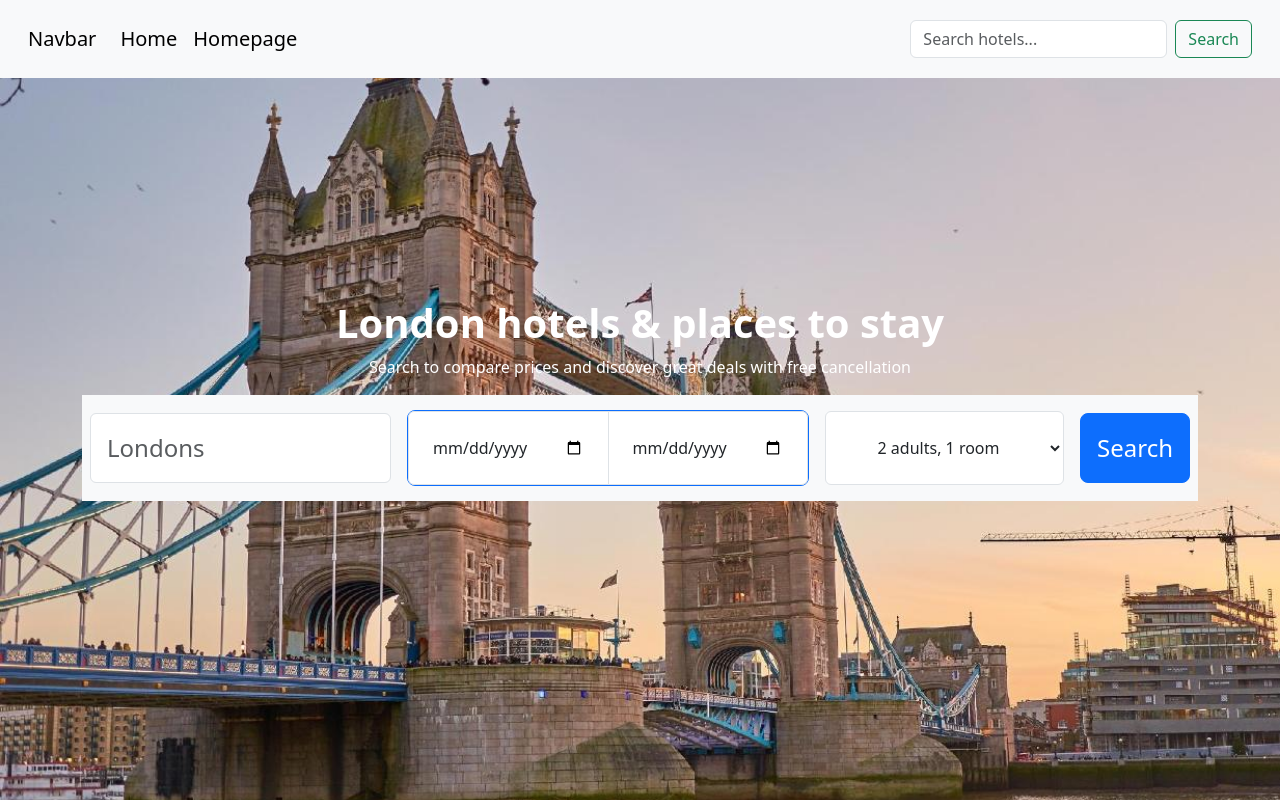
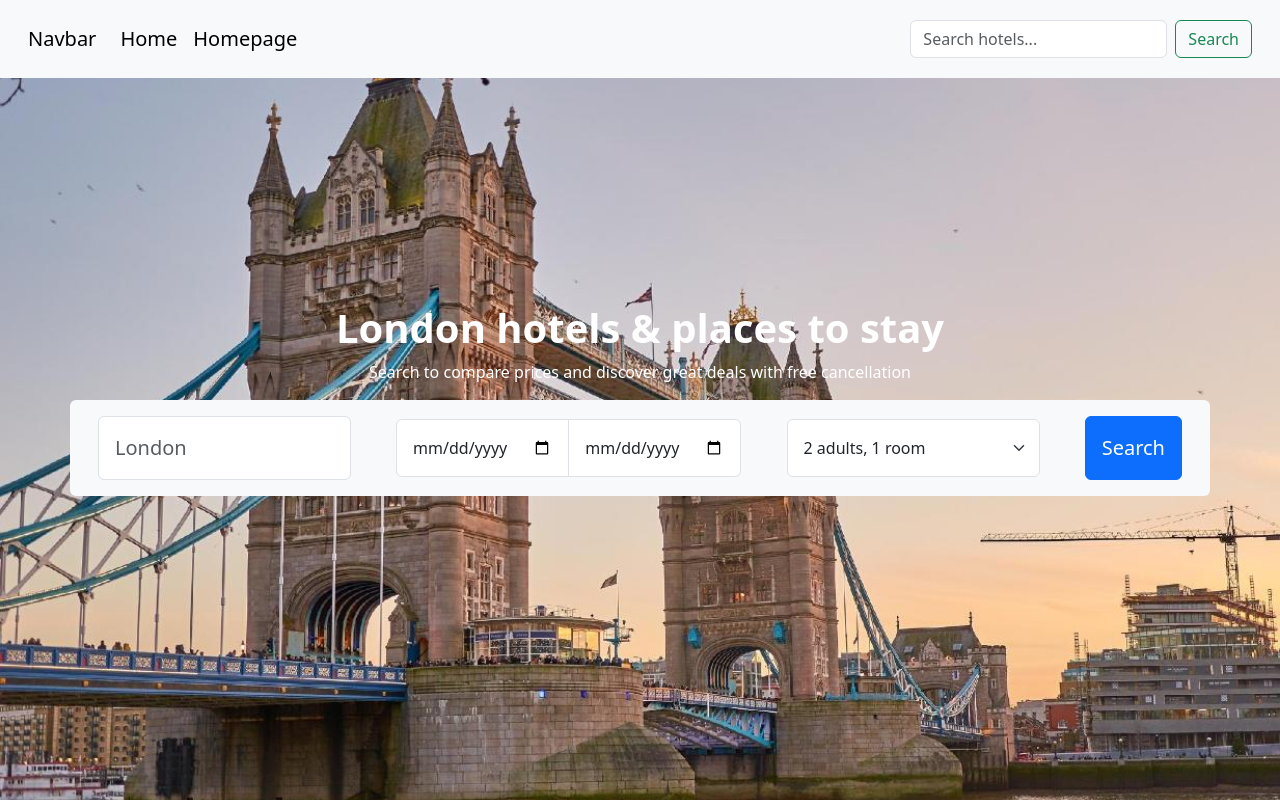
Before and after one commit to abrar0124/Bootstrap, a React (Create React App) app: page / in a window 1280 px wide. Shown: the top 802 px of the page. Built offline with nearby package versions, Linux system fonts and the light colour scheme.

Commit message:
react homepage

```diff
--- a/src/components/Galleryparts/Homedata.jsx
+++ b/src/components/Galleryparts/Homedata.jsx
@@ -1,81 +1,162 @@
+// import { useDispatch, useSelector } from "react-redux";
+// import { setSearchQuery, setSelectedDate } from "../../Redux/Hotelslice";
+
+// function Homedata() {
+//   const dispatch = useDispatch();
+//   const searchQuery = useSelector((state) => state.hotels.searchQuery);
+//   const selectedDate = useSelector((state) => state.hotels.selectedDate);
+//   return (
+//     <>
+//       <div
+//         className="vh-100 d-flex flex-column justify-content-center text-center "
+//         style={{
+//           backgroundImage: "url('/Images/back.jpg')", // Replace with your uploaded image
+//           backgroundSize: "cover",
+//           backgroundPosition: "center",
+//         }}
+//       >
+//         <div className="container">
+//           <h1 className="fw-bold text-white">London hotels & places to stay</h1>
+//           <p className="text-white">
+//             Search to compare prices and discover great deals with free
+//             cancellation
+//           </p>
+//           {/* Search Box */}
+//           <div className="bg-light p-2 d-flex flex-wrap align-items-center justify-content-between gap-2">
+//             {/* Location Input */}
+//             <div className="input-group " style={{ flex: "1 1 250px" }}>
+//               <input
+//                 className="form-control fs-4 me-2 p-3"
+//                 type="search"
+//                 placeholder="Londons"
+//                 value={searchQuery}
+//                 onChange={(e) => dispatch(setSearchQuery(e.target.value))}
+//               />
+//             </div>
+//             <div
+//               className="btn pd btn-lg btn-white d-flex align-items-center  border-primary"
+//               style={{
+//                 flex: 1,
+//               }}
+//             >
+//               <div className="input-group" style={{ width: "400px" }}>
+//                 <input
+//                   type="date"
+//                   className="form-control p-4"
+//                   value={selectedDate}
+//                   onChange={(e) => dispatch(setSelectedDate(e.target.value))}
+//                 />
+//                 <input
+//                   type="date"
+//                   className="form-control p-4"
+//                   value={selectedDate}
+//                   onChange={(e) => dispatch(setSelectedDate(e.target.value))}
+//                 />
+//               </div>
+//             </div>
+//             <select
+//               className=" p-4 btn  d-flex bg-white  m-2 border"
+//               style={{
+//                 flex: "1 1 180px",
+//                 border: "1px solid #ddd",
+//               }}
+//             >
+//               <option>2 adults, 1 room</option>
+//               <option>1 adult, 1 room</option>
+//               <option>3 adults, 2 rooms</option>
+//             </select>
+//             {/* Search Button */}
+//             <button
+//               className="btn btn-primary p-3 fs-4"
+//               style={{ borderRadius: "8px", padding: "10px 20px" }}
+//             >
+//               Search
+//             </button>
+//           </div>
+//         </div>
+//       </div>
+//     </>
+//   );
+// }
+// export default Homedata;
+
 import { useDispatch, useSelector } from "react-redux";
 import { setSearchQuery, setSelectedDate } from "../../Redux/Hotelslice";
+import { Container, Row, Col, Form, Button, InputGroup } from "react-bootstrap";
 
 function Homedata() {
   const dispatch = useDispatch();
   const searchQuery = useSelector((state) => state.hotels.searchQuery);
   const selectedDate = useSelector((state) => state.hotels.selectedDate);
+
   return (
-    <>
     <div
-        className="vh-100 d-flex flex-column justify-content-center text-center "
+      className="vh-100 d-flex flex-column justify-content-center text-center"
       style={{
-          backgroundImage: "url('/Images/back.jpg')", // Replace with your uploaded image
+        backgroundImage: "url('/Images/back.jpg')",
         backgroundSize: "cover",
         backgroundPosition: "center",
       }}
     >
-        <div className="container">
+      <Container>
         <h1 className="fw-bold text-white">London hotels & places to stay</h1>
         <p className="text-white">
           Search to compare prices and discover great deals with free
           cancellation
         </p>
-          {/* Search Box */}
-          <div className="bg-light p-2 d-flex flex-wrap align-items-center justify-content-between gap-2">
+
+        {/* Search Box - Everything in One Row */}
+        <Row className="bg-light p-3 rounded d-flex align-items-center justify-content-between gap-2">
           {/* Location Input */}
-            <div className="input-group " style={{ flex: "1 1 250px" }}>
-              <input
-                className="form-control fs-4 me-2 p-3"
+          <Col md={3}>
+            <InputGroup>
+              <Form.Control
                 type="search"
-                placeholder="Londons"
+                placeholder="London"
+                className="fs-5 p-3"
                 value={searchQuery}
                 onChange={(e) => dispatch(setSearchQuery(e.target.value))}
               />
-            </div>
-            <div
-              className="btn pd btn-lg btn-white d-flex align-items-center  border-primary"
-              style={{
-                flex: 1,
-              }}
-            >
-              <div className="input-group" style={{ width: "400px" }}>
-                <input
+            </InputGroup>
+          </Col>
+
+          {/* Date Inputs */}
+          <Col md={4}>
+            <InputGroup>
+              <Form.Control
                 type="date"
-                  className="form-control p-4"
+                className="p-3"
                 value={selectedDate}
                 onChange={(e) => dispatch(setSelectedDate(e.target.value))}
               />
-                <input
+              <Form.Control
                 type="date"
-                  className="form-control p-4"
+                className="p-3"
                 value={selectedDate}
                 onChange={(e) => dispatch(setSelectedDate(e.target.value))}
               />
-              </div>
-            </div>
-            <select
-              className=" p-4 btn  d-flex bg-white  m-2 border"
-              style={{
-                flex: "1 1 180px",
-                border: "1px solid #ddd",
-              }}
-            >
+            </InputGroup>
+          </Col>
+
+          {/* Guests Selection */}
+          <Col md={3}>
+            <Form.Select className="p-3">
               <option>2 adults, 1 room</option>
               <option>1 adult, 1 room</option>
               <option>3 adults, 2 rooms</option>
-            </select>
-            {/* Search Button */}
-            <button
-              className="btn btn-primary p-3 fs-4"
-              style={{ borderRadius: "8px", padding: "10px 20px" }}
-            >
+            </Form.Select>
+          </Col>
+
+          {/* Search Button - Remains in the Same Row */}
+          <Col md="auto">
+            <Button variant="primary" className="p-3 fs-5">
               Search
-            </button>
+            </Button>
+          </Col>
+        </Row>
+      </Container>
     </div>
-        </div>
-      </div>
-    </>
   );
 }
+
 export default Homedata;
--- a/src/components/customscss.scss
+++ b/src/components/customscss.scss
@@ -135,5 +135,6 @@
 
 .cc {
   width: 95%;
+
   border-radius: 100px;
 }
```
Lines whose indentation alone changed are shown as unchanged.
